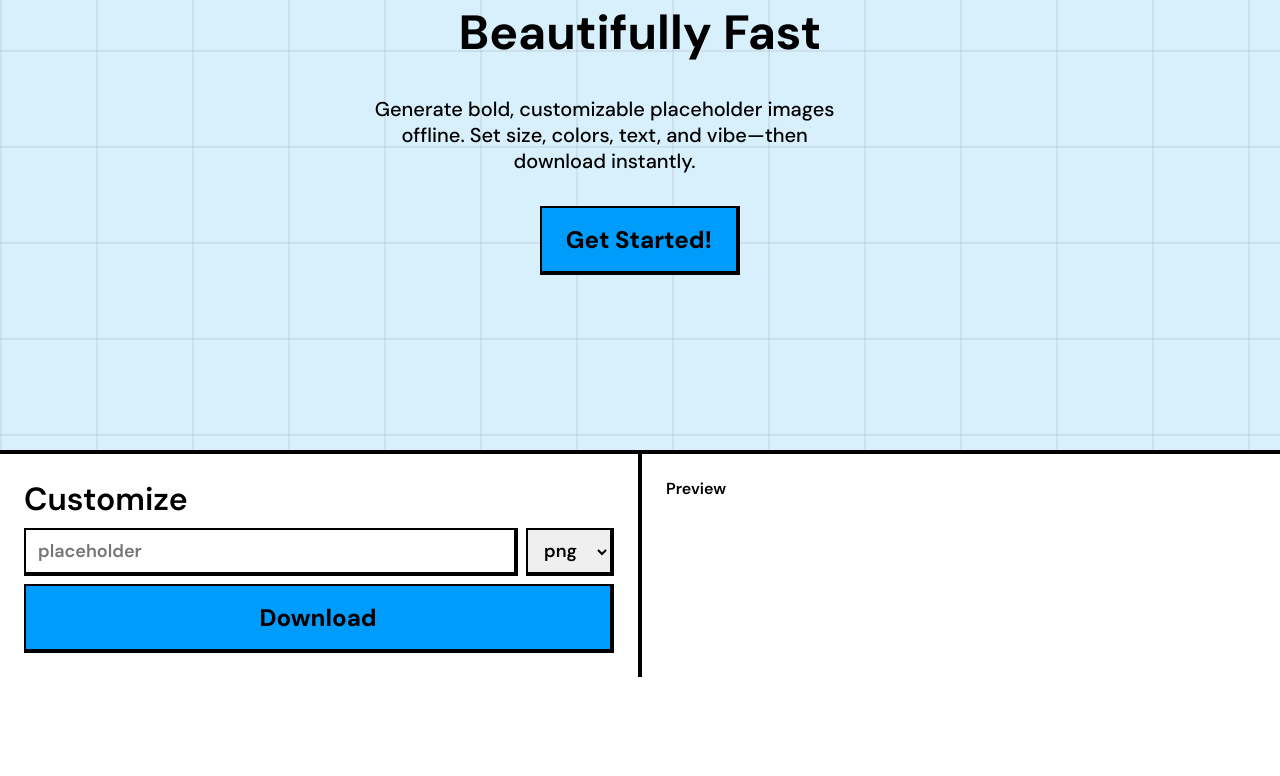
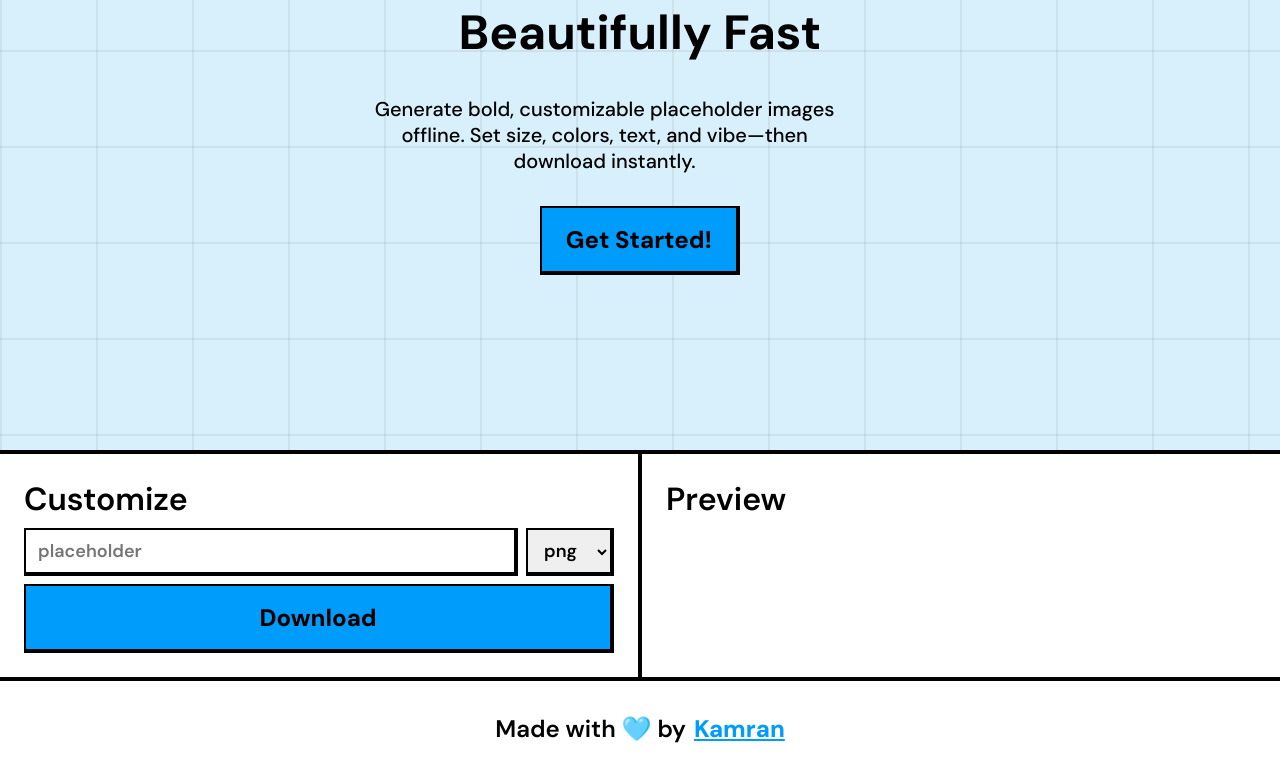
Before and after one commit to kamran-rafi/PlaceholderGenerator, a React (Vite) app: page / in a window 1280 px wide. Shown: the part 320-1096 px from the top of the page. Before the commit the page ends 997 px from the top, so only its background shows below. Built offline with nearby package versions, Linux system fonts and the light colour scheme.

Commit message:
Working so far.

```diff
--- a/src/App.jsx
+++ b/src/App.jsx
@@ -4,6 +4,7 @@ import * as htmlToImage from 'html-to-image';
 import Navigation from './components/Navigation/Navigation';
 import Welcome from './components/Welcome/Welcome';
 import Editor from './components/Editor/Editor';
+import Footer from './components/Footer/Footer';
 
 import Input from './components/Input/Input';
 import Button from './components/Button/Button';
@@ -61,6 +62,7 @@ const App = () => {
       <Navigation />
       <Welcome />
       <Editor />
+      <Footer />
       {/* <Input hint="placeholder" value={filename} changeCallback={e => setFilename(e.target.value)} />
       <Selector value={filetype} changeCallback={e => setFiletype(e.target.value)} />
       <div>
--- a/src/components/Editor/Editor.jsx
+++ b/src/components/Editor/Editor.jsx
@@ -18,14 +18,14 @@ const Editor = () => {
         <section id={Style.Editor}>
             <aside className={Style.inputs}>
                 <h2>Customize</h2>
-                <div className={Style.fileInfo}>
+                <div className={Style.inputsContainer}>
                     <Input hint="placeholder" value={filename} changeCallback={e => setFilename(e.target.value)} />
                     <DropMenu value={filetype} changeCallback={e => setFiletype(e.target.value)} />
                 </div>
                 <Button title="Download" clickCallback={downloadImage} />
             </aside>
             <aside className={Style.preview}>
-                Preview
+                <h2>Preview</h2>
             </aside>
         </section>
     )
--- a/src/components/Editor/Editor.module.css
+++ b/src/components/Editor/Editor.module.css
@@ -1,6 +1,7 @@
 #Editor {
     display: grid;
     grid-template-columns: 1fr 1fr;
+    border-bottom: 4px solid black;
 }
 
 .inputs {
@@ -16,7 +17,12 @@
     font-size: 32px;
 }
 
-.fileInfo {
+.preview > h2 {
+    font-weight: 600;
+    font-size: 32px;
+}
+
+.inputsContainer {
     display: flex;
     gap: 8px;
 }
--- /dev/null
+++ b/src/components/Footer/Footer.jsx
@@ -0,0 +1,12 @@
+import Style from "./Footer.module.css"
+
+const Footer = () => {
+    return (
+        <footer id={Style.Footer}>
+            <p>Made with 🩵 by</p>
+            <a href="https://github.com/kamran-rafi" target="_blank">Kamran</a>
+        </footer>
+    )
+}
+
+export default Footer
--- /dev/null
+++ b/src/components/Footer/Footer.module.css
@@ -0,0 +1,15 @@
+#Footer {
+    padding: 32px 24px;
+    display: flex;
+    flex-direction: row;
+    align-items: center;
+    justify-content: center;
+    gap: 8px;
+    font-weight: 600;
+    font-size: 24px;
+}
+
+#Footer > a {
+    color: #009cfc;
+    font-weight: 800;
+}
```
